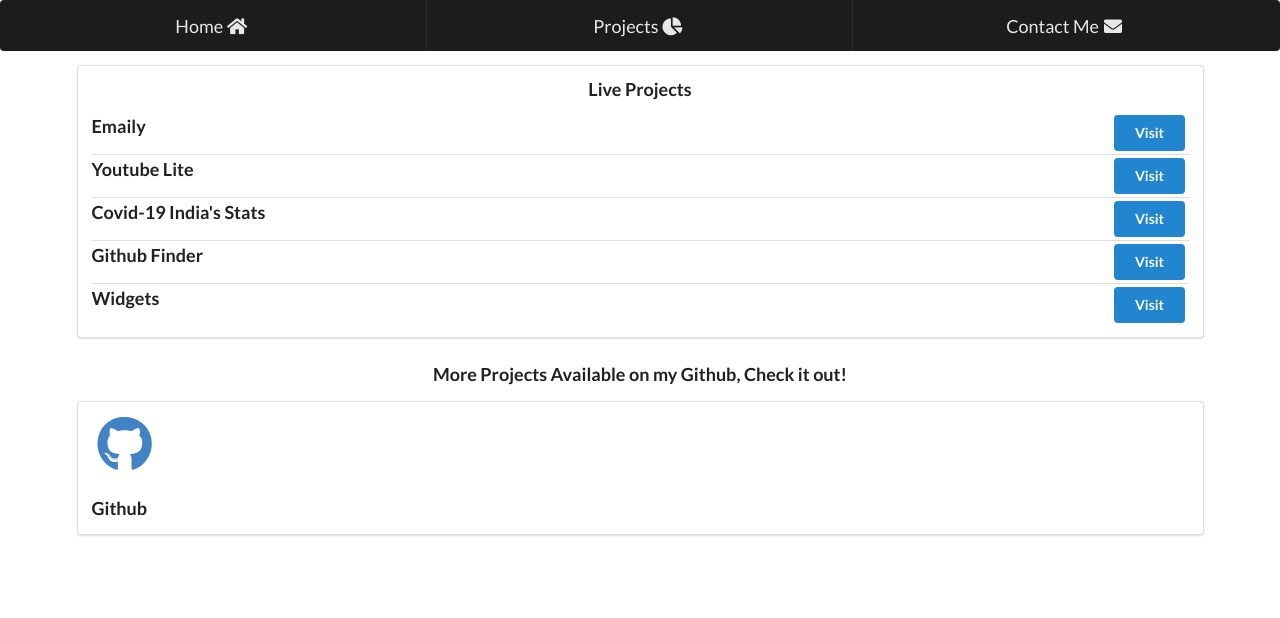
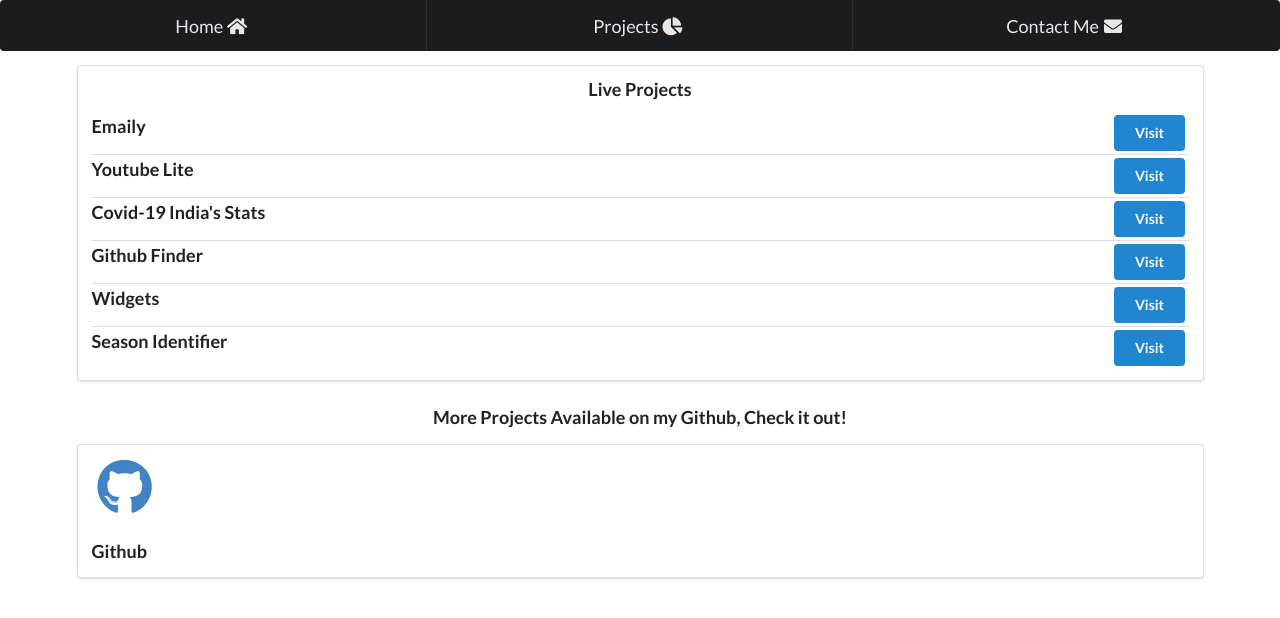
Before and after one commit to islaycode/Portfolio-App, a React (Create React App) app: page /projects in a window 1280 px wide. Shown: the top 618 px of the page. Built offline with nearby package versions, Linux system fonts and the light colour scheme.

Commit message:
added new project

```diff
--- a/src/components/Projects.js
+++ b/src/components/Projects.js
@@ -77,13 +77,26 @@ const Projects = () => {
                         </div>
                     </div>
 
+                    <div className="item">
+                        <div className="right floated content">
+                            <a href="season-identifier-nikhil.netlify.app"
+                                className="ui button primary"
+                                target="_blank"
+                                rel="noopener noreference"
+                            >
+                                Visit</a>
+                        </div>
+                        <div className="content">
+                            <h3 className="ui header">Season Identifier</h3>
+                        </div>
+                    </div>
 
                 </div>
             </div>
             <p className="ui header centered">More Projects Available on my Github, Check it out!</p>
             <div className="ui segment">
                 <a href="https://github.com/islaycode" target="_blank" rel="noopener noreferrer">
-                            <i className="ui github alternative huge icon"/>
+                    <i className="ui github alternative huge icon" />
                     <h3 className="ui header">Github</h3>
                 </a>
             </div>
```
Lines whose indentation alone changed are shown as unchanged.
